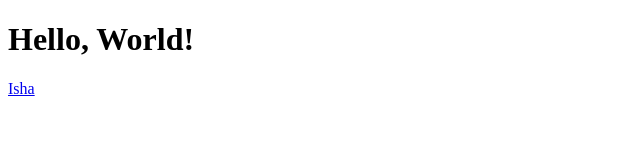
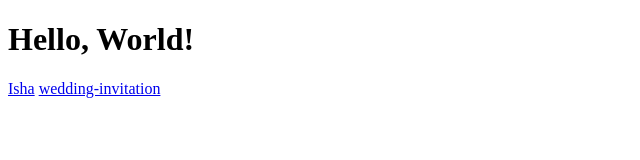
Before and after one commit to varchas-7/varchasvi.net, a plain HTML site: page index.html in a window 1280 px wide. Shown: the whole page, without its empty margins (0-640 px from the left). Drawn offline with Linux system fonts and the light colour scheme.

Commit message:
Add wedding invitation link to index.html

```diff
--- a/index.html
+++ b/index.html
@@ -6,5 +6,6 @@
 <body>
   <h1>Hello, World!</h1>
   <a href="/Isha">Isha</a>
+  <a href="/wedding-invitation">wedding-invitation</a>
 </body>
 </html>
```
